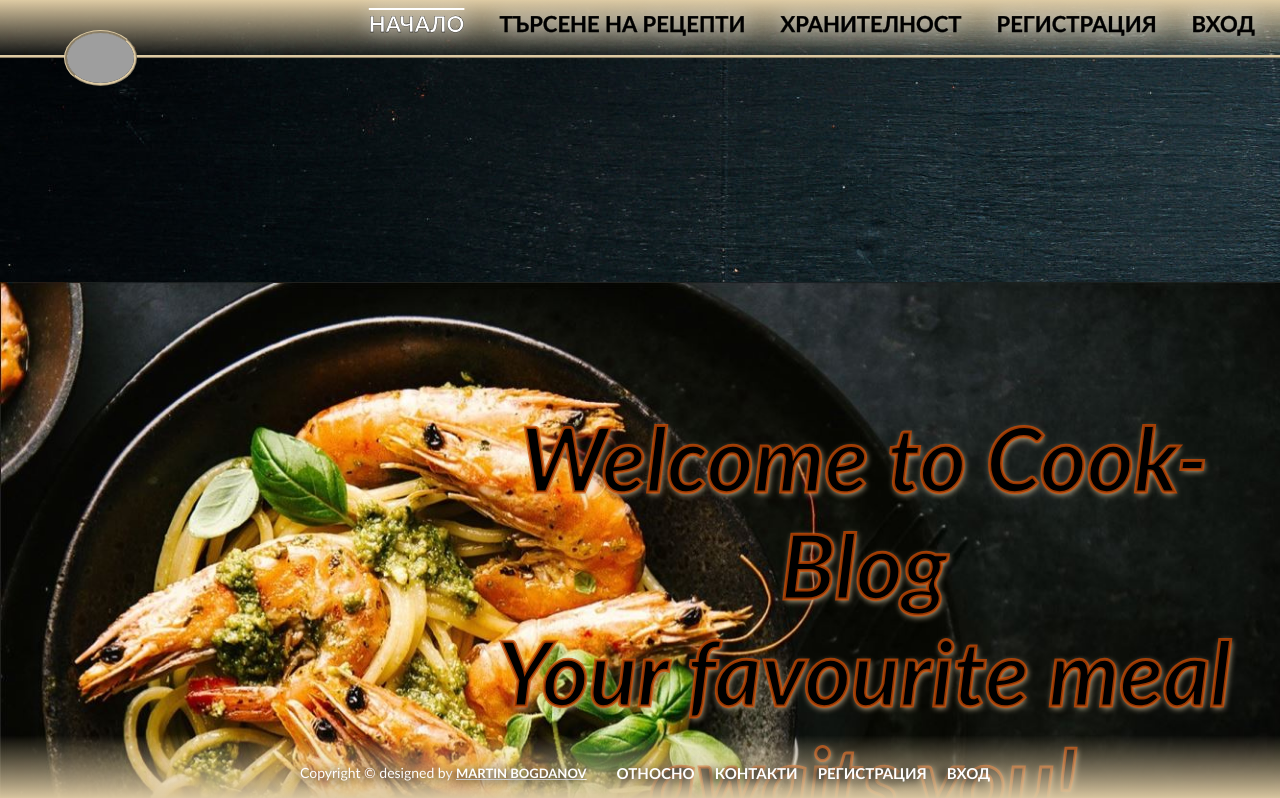
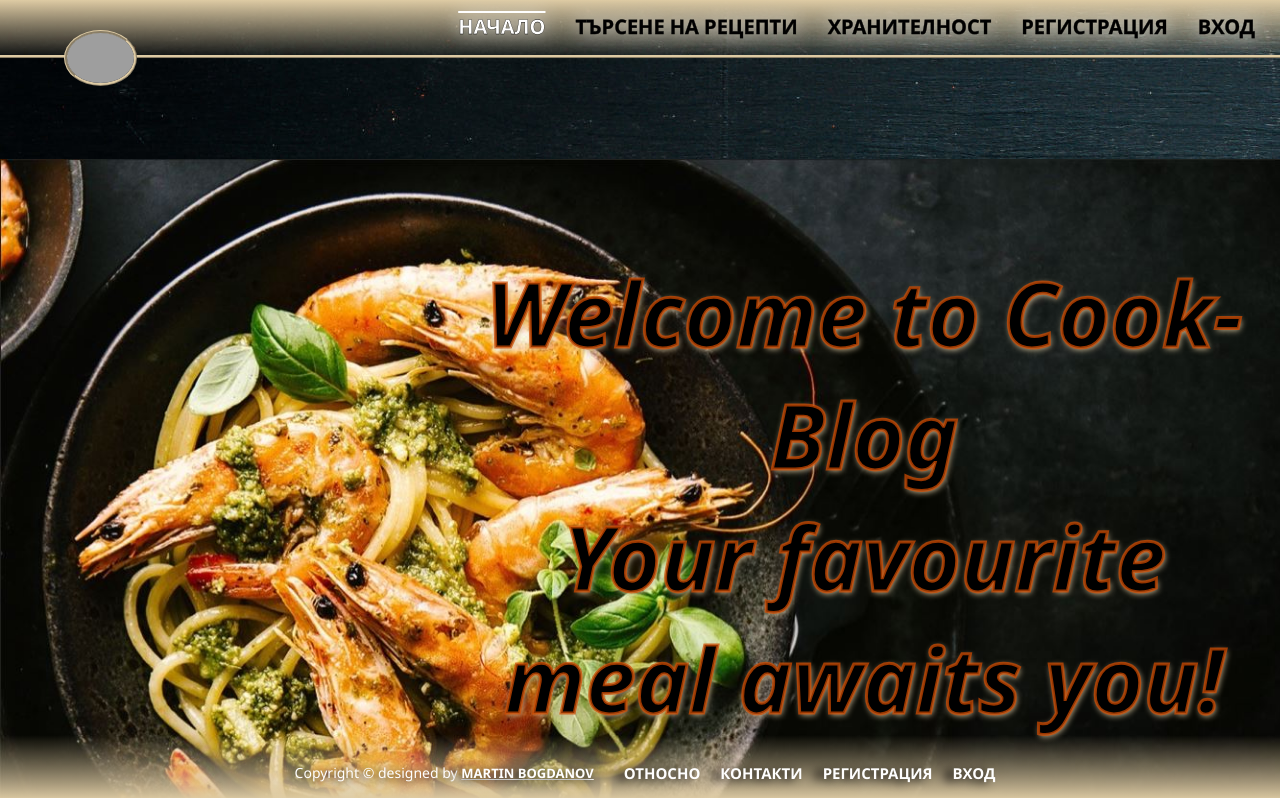
Before and after one commit to SpooRe91/react-cook-blog, a React (Create React App) app in the folder client/: page / in a window 1280 px wide. Shown: the top 798 px of the page. Built offline with nearby package versions, Linux system fonts and the light colour scheme; grey boxes are pictures that could not be loaded.

Commit message:
Update site.css

```diff
--- a/client/public/css/site.css
+++ b/client/public/css/site.css
@@ -1,7 +1,6 @@
 html {
-    font-family: 'Gill Sans', 'Gill Sans MT', Calibri, 'Trebuchet MS', sans-serif
+    font-family:'Segoe UI', Tahoma, Geneva, Verdana, sans-serif
 }
-
 @media (prefers-reduced-motion: no-preference) {
     html {
         scroll-behavior: smooth;
@@ -13,7 +12,6 @@ body {
     min-width: fit-content;
     max-width: 100%;
     min-height: 100%;
-    /* list-style: none; */
     background-image: url("../images/main-background.jpg");
     flex-wrap: wrap;
     align-content: space-between;
@@ -38,21 +36,9 @@ nav {
 }
 
 nav ul {
-    /* display: flex;
-    flex-wrap: wrap;
-    gap: 35px;
-    justify-items: center;
-    list-style: none;
-    margin: 11px 0px 5px 0px;
-    align-content: center;
-    padding: 0px;
-    justify-content: center;
-    align-items: center;
-    flex-direction: row; */
-
     display: flex;
     flex-wrap: wrap;
-    gap: 35px;
+    gap: 30px;
     justify-items: center;
     list-style: none;
     margin: 10px 25px;
@@ -83,7 +69,7 @@ nav ul {
 }
 
 nav ul li a {
-    font-size: 22px;
+    font-size: 20px;
     text-decoration: none;
     text-transform: uppercase;
     -webkit-text-stroke: 0.3px #000000;
@@ -182,7 +168,7 @@ div.container {
     background-image: url(../images/spaghetti-with-pesto-prawns-served-plate.jpg);
     background-size: cover;
     background-repeat: no-repeat;
-    margin: 10em auto 10em auto;
+    margin: 4.5em auto 4.7em auto;
     height: 30em;
     display: flex;
     text-align: center;
```
